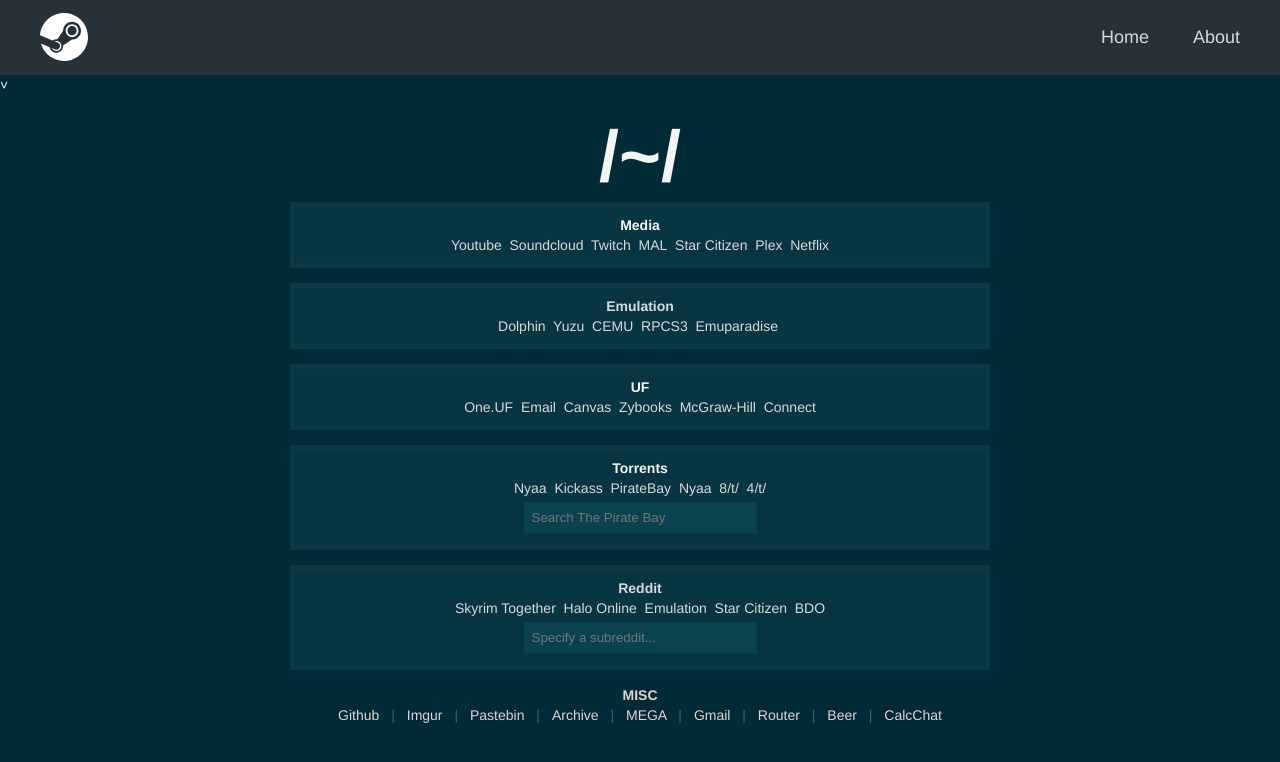
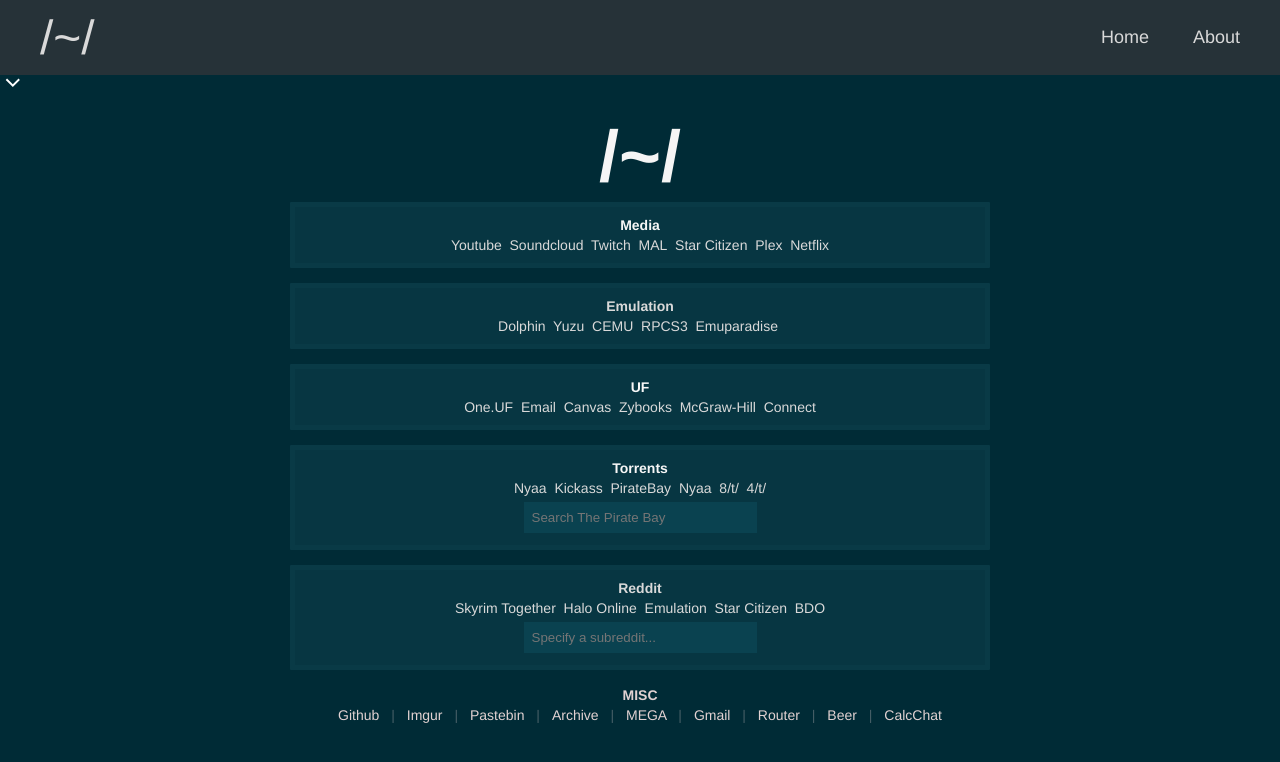
Before and after one commit to FrankAlbella/FrankAlbella.github.io, a browser extension: page index.html in a window 1280 px wide. Drawn offline with Linux system fonts and the light colour scheme.

Commit message:
Update logo and caret

```diff
--- a/css/homepageblue.css
+++ b/css/homepageblue.css
@@ -122,8 +122,14 @@
 }
 
 .corner-caret {
-    left: 5px;
+    margin-left: 5px;
     top: 0px;
+}
+
+.corner-caret>svg{
+    fill: white;
+    height: 20px;
+    width: 20px;
 }
 
 .hoverable:hover {
@@ -162,15 +168,12 @@
 }
 
 .logo {
-    align-self: flex-start;
     font-size: 48px;
-    height: 48px;
-    width: 48px;
+    height: 100%;
 }
 
 .logo>a {
     height: 100%;
-    width: 100%;
     display: block;
 }
 
--- a/index.html
+++ b/index.html
@@ -21,7 +21,7 @@
         <header class="header">
             <div class="header_wrapper">
                 <div class="logo">
-                    <a href="index.html"><img src="images/steam-logo.svg" height="48px" width="48px"></a>
+                    <a href="index.html">/~/</a>
                 </div>
                 <nav class="nav">
                     <ul>
@@ -36,7 +36,11 @@
             </div>
 
         </header>
-        <div class="corner-caret hoverable">&#709;</div>
+        <div class="corner-caret hoverable">
+            <svg viewBox="0 0 128 128">
+                <polygon points="50 59.49 13.21 22.89 4.74 31.39 50 76.41 95.26 31.39 86.79 22.89 50 59.49"></polygon>
+            </svg>
+        </div>
     </div>
 
     <div class="container">
```
